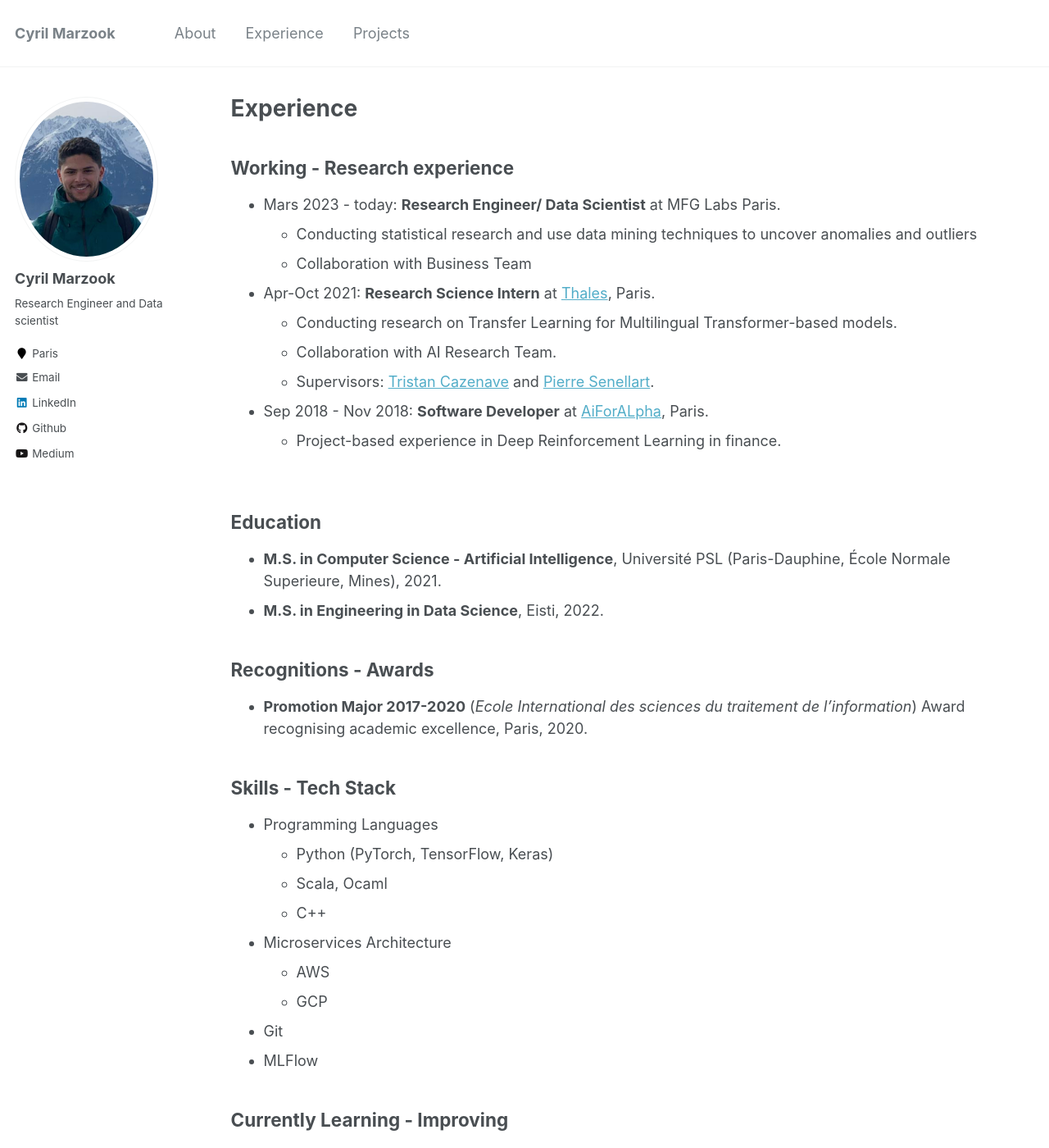
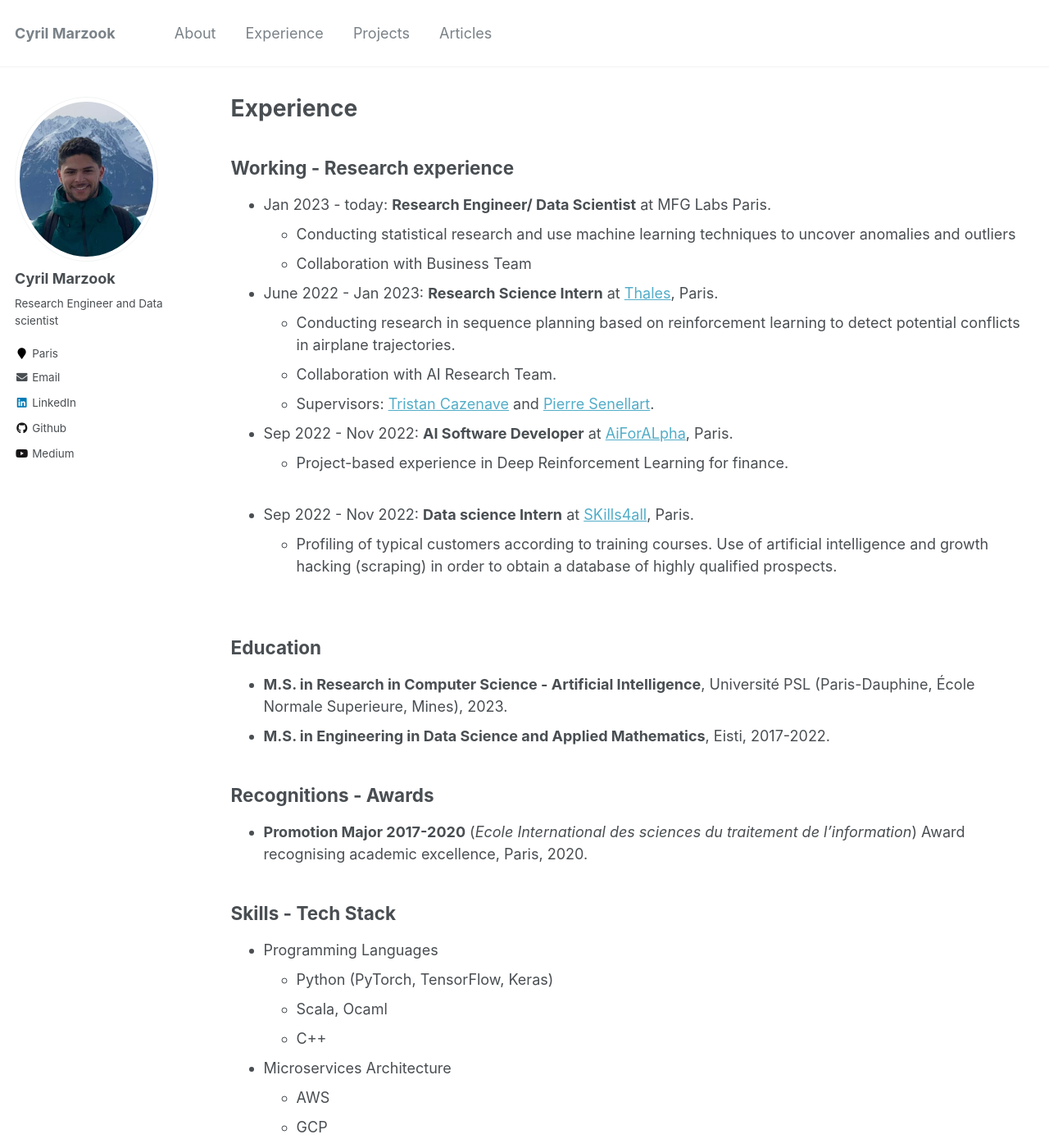
Before and after one commit to marzookcyril/marzookcyril.github.io, a Jekyll site: the page built from _pages/experience.md, in a window 1280 px wide and 1400 px high. Shown: the whole window at 82% size. Built offline with Jekyll 4.4.1, drawn with Linux system fonts in a browser that asks for light colours.

Commit message:
Adding scientific articles

```diff
--- a/_data/navigation.yml
+++ b/_data/navigation.yml
@@ -8,3 +8,6 @@ main:
 
   - title: "Projects"
     url: /projects/
+
+  - title: "Articles"
+    url: /articles/
--- a/_includes/author-profile.html
+++ b/_includes/author-profile.html
@@ -92,7 +92,7 @@
         <li><a href="https://www.youtube.com/user/{{ author.youtube }}"><i class="fab fa-fw fa-youtube" aria-hidden="true"></i> YouTube</a></li>
       {% endif %}
       {% if author.medium %}
-        <li><a href="https://medium.com/@c{{ author.medium }}"><i class="fab fa-fw fa-medium" aria-hidden="true"></i> Medium</a></li>
+        <li><a href="https://medium.com/@{{ author.medium }}"><i class="fab fa-fw fa-medium" aria-hidden="true"></i> Medium</a></li>
       {% endif %}
       {% if author.soundcloud %}
         <li><a href="https://soundcloud.com/{{ author.soundcloud }}"><i class="fab fa-fw fa-soundcloud" aria-hidden="true"></i> Soundcloud</a></li>
--- a/_pages/experience.md
+++ b/_pages/experience.md
@@ -12,22 +12,27 @@ redirect_from:
 
 
 ## Working - Research experience
-* Mars 2023 - today: **Research Engineer/ Data Scientist** at MFG Labs Paris.
-  * Conducting statistical research and use data mining techniques to uncover anomalies and outliers
+* Jan 2023 - today: **Research Engineer/ Data Scientist** at MFG Labs Paris.
+  * Conducting statistical research and use machine learning techniques to uncover anomalies and outliers
   * Collaboration with Business Team
-* Apr-Oct 2021: **Research Science Intern** at [Thales](https://www.thalesgroup.com/en/global/innovation/research-and-technology/), Paris.
-  * Conducting research on Transfer Learning for Multilingual Transformer-based models.
+
+* June 2022 - Jan 2023: **Research Science Intern** at [Thales](https://www.thalesgroup.com/en/global/innovation/research-and-technology/), Paris.
+  * Conducting research in sequence planning based on reinforcement learning to detect potential conflicts in airplane trajectories.
   * Collaboration with AI Research Team.
   * Supervisors: [Tristan Cazenave](https://www.lamsade.dauphine.fr/~cazenave/index.php) and [Pierre Senellart](https://pierre.senellart.com/index.fr).
 
 
-* Sep 2018 - Nov 2018: **Software Developer** at [AiForALpha](https://aiforalpha.com), Paris.
-  * Project-based experience in Deep Reinforcement Learning in finance.
+* Sep 2022 - Nov 2022: **AI Software Developer** at [AiForALpha](https://aiforalpha.com), Paris.
+  * Project-based experience in Deep Reinforcement Learning for finance.
+<br/><br/>
+
+* Sep 2022 - Nov 2022: **Data science Intern** at [SKills4all](https://www.skills4all.com), Paris.
+  * Profiling of typical customers according to training courses. Use of artificial intelligence and growth hacking (scraping) in order to obtain a database of highly qualified prospects.
 <br/><br/>
 
 ## Education
-* **M.S. in Computer Science - Artificial Intelligence**, Université PSL (Paris-Dauphine, École Normale Superieure, Mines), 2021.
-* **M.S. in Engineering in Data Science**, Eisti, 2022.
+* **M.S. in Research in Computer Science - Artificial Intelligence**, Université PSL (Paris-Dauphine, École Normale Superieure, Mines), 2023.
+* **M.S. in Engineering in Data Science and Applied Mathematics**, Eisti, 2017-2022.
 
 ## Recognitions - Awards
 * **Promotion Major 2017-2020** (*Ecole International des sciences du traitement de l'information*) Award recognising academic excellence, Paris, 2020.
```
Also changed, not shown: _pages/about.md (+1 -1 lines), _pages/articles.md (added, +31 -0 lines), _pages/images/jigsaw.png (added), _pages/images/omics.png (added), _pages/images/responsible.png (added), 2 other files.
